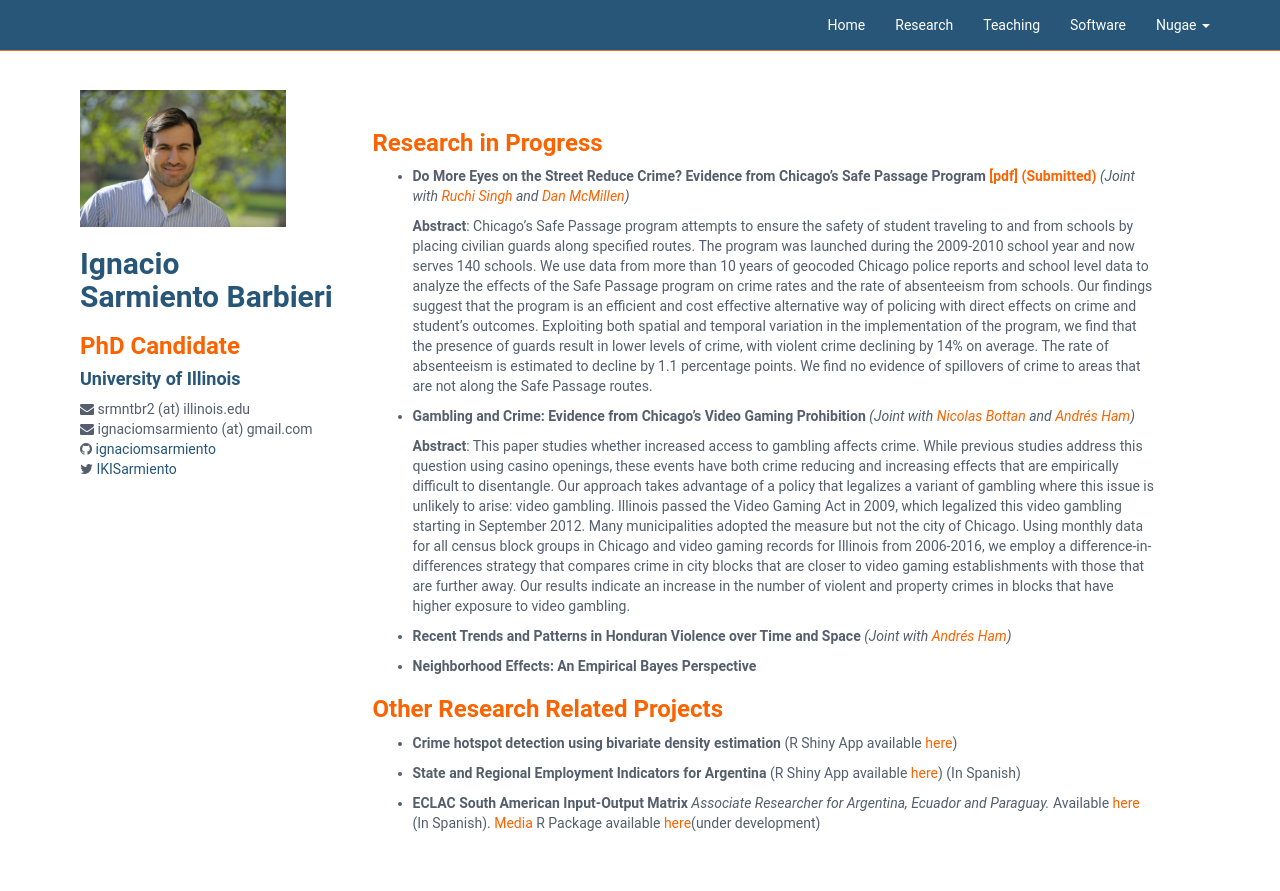
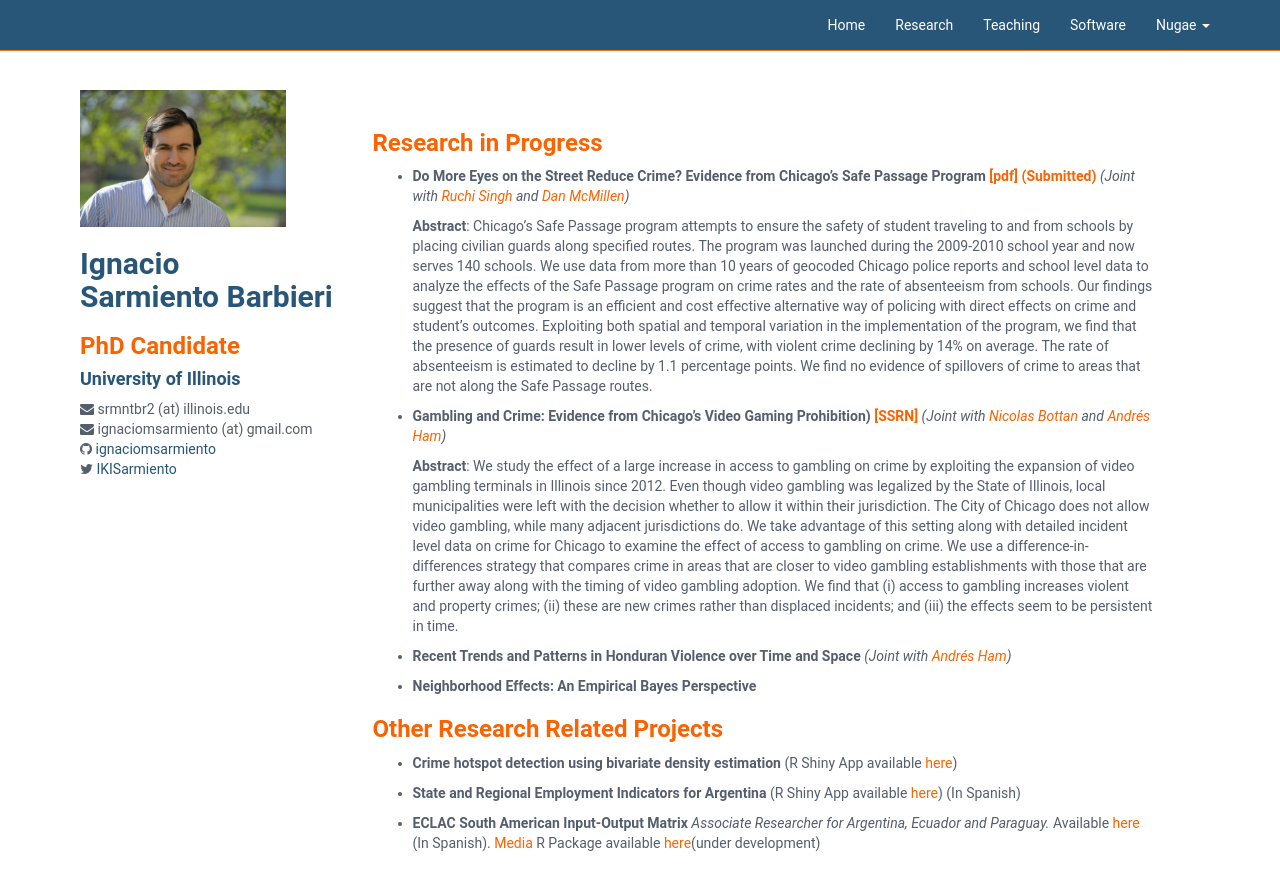
Before and after one commit to ignaciomsarmiento/ignaciomsarmiento.github.io, a Jekyll site: the page built from research.md, in a window 1280 px wide and 973 px high. Shown: the top 891 px of the window. Built offline with Jekyll 4.4.1, drawn with Linux system fonts in a browser that asks for light colours; our own code applies the rules of GitHub Pages for plain Markdown files.

Commit message:
added link to gambling paper

```diff
--- a/research.md
+++ b/research.md
@@ -11,11 +11,11 @@ layout: default
     Chicago’s Safe Passage program attempts to ensure the safety of student traveling to and from schools by placing civilian guards along specified routes.  The program was launched during the 2009-2010 school year and now serves 140 schools.  We use data from more than 10 years of geocoded Chicago police reports and school level data to analyze the effects of the Safe Passage program on crime rates and the rate of absenteeism from schools.  Our findings suggest that the program is an efficient and cost effective alternative way of policing with direct effects on crime and student’s outcomes.  Exploiting both spatial and temporal variation in the implementation of the program, we find that the presence of guards result in lower levels of crime, with violent crime declining by 14% on average.  The rate of absenteeism is estimated to decline by 1.1 percentage points. We find no evidence of spillovers of crime to areas that are not along the Safe Passage routes.
 
 
-* **Gambling and Crime: Evidence from Chicago’s Video Gaming Prohibition**
+* **Gambling and Crime: Evidence from Chicago’s Video Gaming Prohibition) [[SSRN]](https://ssrn.com/abstract=3020332)**
 	*(Joint with [Nicolas Bottan](http://publish.illinois.edu/nicolasbottan/) and [Andrés Ham](https://publish.illinois.edu/andresham/))*
 
 	**Abstract**:
-	This paper studies whether increased access to gambling affects crime. While previous studies address this question using casino openings, these events have both crime reducing and increasing effects that are empirically difficult to disentangle. Our approach takes advantage of a policy that legalizes a variant of gambling where this issue is unlikely to arise: video gambling. Illinois passed the Video Gaming Act in 2009, which legalized this video gambling starting in September 2012. Many municipalities adopted the measure but not the city of Chicago. Using monthly data for all census block groups in Chicago and video gaming records for Illinois from 2006-2016, we employ a difference-in-differences strategy that compares crime in city blocks that are closer to video gaming establishments with those that are further away. Our results indicate an increase in the number of violent and property crimes in blocks that have higher exposure to video gambling.
+	We study the effect of a large increase in access to gambling on crime by exploiting the expansion of video gambling terminals in Illinois since 2012. Even though video gambling was legalized by the State of Illinois, local municipalities were left with the decision whether to allow it within their jurisdiction. The City of Chicago does not allow video gambling, while many adjacent jurisdictions do. We take advantage of this setting along with detailed incident level data on crime for Chicago to examine the effect of access to gambling on crime. We use a difference-in-differences strategy that compares crime in areas that are closer to video gambling establishments with those that are further away along with the timing of video gambling adoption. We find that (i) access to gambling increases violent and property crimes; (ii) these are new crimes rather than displaced incidents; and (iii) the effects seem to be persistent in time.
 
 
 * **Recent Trends and Patterns in Honduran Violence over Time and Space**
```
